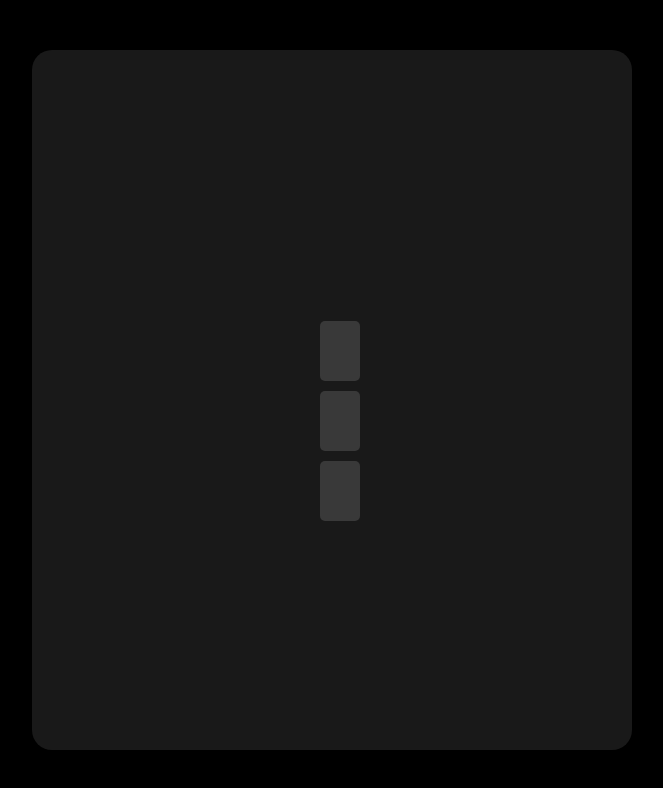
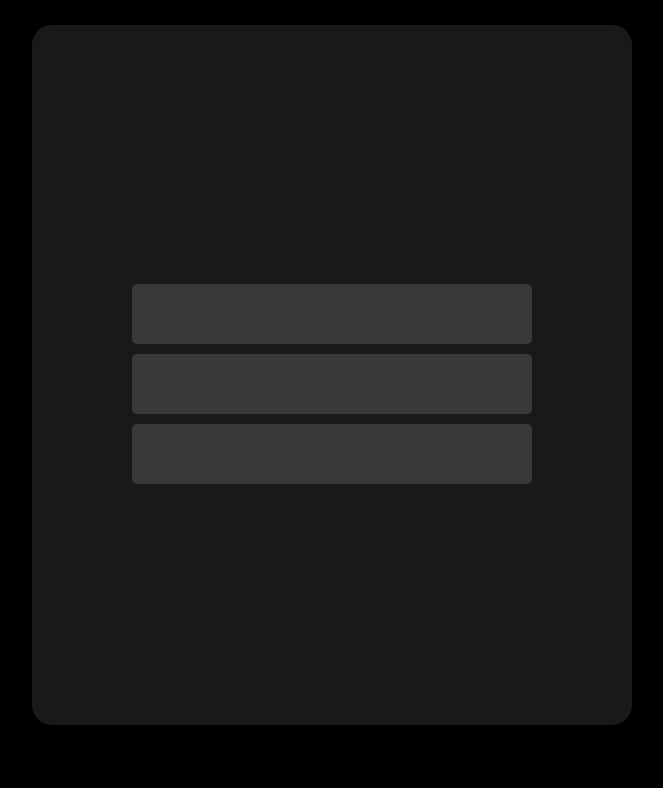
Before and after one commit to jeffkolada/jeffworld-simple-quiz, a website built with webpack: page resources/quiz-panel-v2.html in a window 1280 px wide. Shown: the whole page, without its empty margins (308-971 px from the left). Built offline with nearby package versions, Linux system fonts and the light colour scheme.

Commit message:
styling and feedback placeholder
updated styling and added a placeholder for the feedback to prevent shift in content.

```diff
--- a/resources/quiz-panel-v2.html
+++ b/resources/quiz-panel-v2.html
@@ -5,8 +5,13 @@
     <meta name="viewport" content="width=device-width, initial-scale=1.0">
     <title>Document</title>
     <style>
+      @font-face {
+          font-family: 'Outfit';
+          src: url('https://fonts.googleapis.com/css2?family=Outfit:wght@100..900&display=swap');
+      }
+
       body {
-          font-family: Arial, Helvetica, sans-serif, sans-serif;
+          font-family: 'Outfit', sans-serif;
           background-color: #000000;
           color: aliceblue;
           margin: 0;
@@ -15,7 +20,6 @@
           height: 100vh; /* Full viewport height */
           display: flex;
           justify-content: center;
-          align-items: center;
           text-align: center; /* Center align all content */
       }
 
@@ -42,6 +46,8 @@
       }
 
       .choice {
+          font-family: 'Outfit', sans-serif;
+          font-weight: 300;
           font-size: 1em;
           margin: 5px 0; /* Margin between buttons */
           padding: .5em .75em;
@@ -50,8 +56,8 @@
           border: none;
           border-radius: 5px;
           cursor: pointer;
-          width: 90%; /* Set width of the buttons */
-          max-width: 400px; /* Set maximum width */
+          width: 400px; /* Set width of the buttons */
+          max-width: 550px; /* Set maximum width */
           height: 60px; /* Set a fixed height */
           box-sizing: border-box;
       }
@@ -60,9 +66,31 @@
           background-color: #4a5056;
       }
 
-      .feedback {
-          text-align: center;
+      .feedback-container {
+          position: relative;
+          width: 400px; /* Fill the width of the container */
+          height: 30px; /* Set a fixed height for the spacer */
+          margin-top: 10px; /* Add some spacing above the feedback */
+          background-color: rgba(255, 255, 255, 0); /* 0% opacity */
       }
+
+      .feedback-background {
+          position: absolute;
+          top: 0;
+          left: 0;
+          width: 400px;
+          height: 30px;
+          background-color: rgba(255, 255, 255, 0);
+      }
+
+      .feedback-content {
+          position: relative;
+          z-index: 1; /* Ensure it appears above the background */
+          margin: 0; /* Remove default margin */
+          line-height: 30px; /* Center text vertically */
+          width: 100%; /* Fill the width of the container */
+      }
+
 
       .quiz-title {
           text-align: center;
@@ -81,8 +109,8 @@
           left: 0;
           height: 5px;
           width: 100%;
-          background-color: rgb(170, 170, 170);
-          opacity: 0.5; /* 50% opacity */
+          background-color: rgba(255, 255, 255, 0.25);
+          opacity: 0; /* 0% opacity */
       }
 
       .timer-bar {
@@ -110,9 +138,10 @@
         <button class="choice" onclick="checkAnswer(0)"></button>
         <button class="choice" onclick="checkAnswer(1)"></button>
         <button class="choice" onclick="checkAnswer(2)"></button>
-      </div>
-      <p id="feedback"></p>
-    </div>
+        <div class="feedback-container">
+          <div class="feedback-background"></div>
+          <p id="feedback" class="feedback-content"></p>
+        </div>
   </div>
   <script>
     let analyticsKey = 'null';
```
Also changed, not shown: dist/quiz-panel-v2.html.
